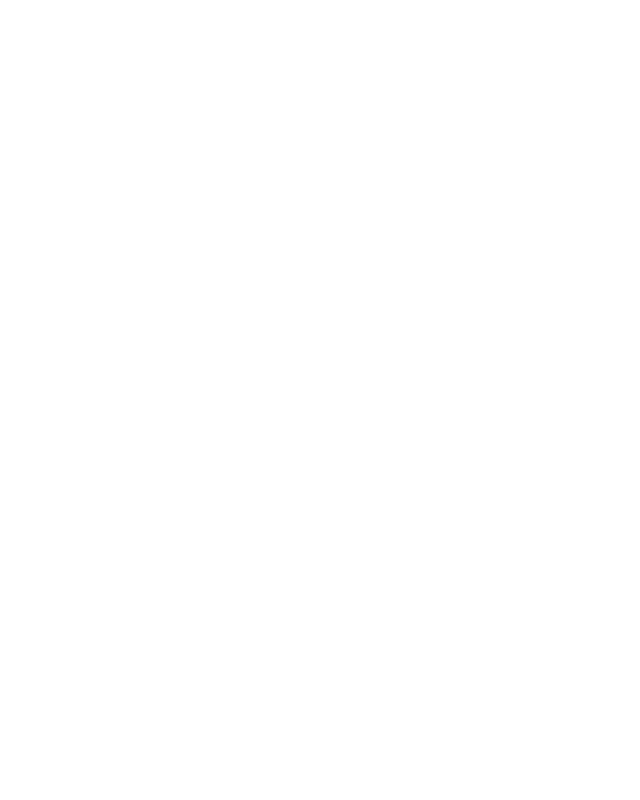
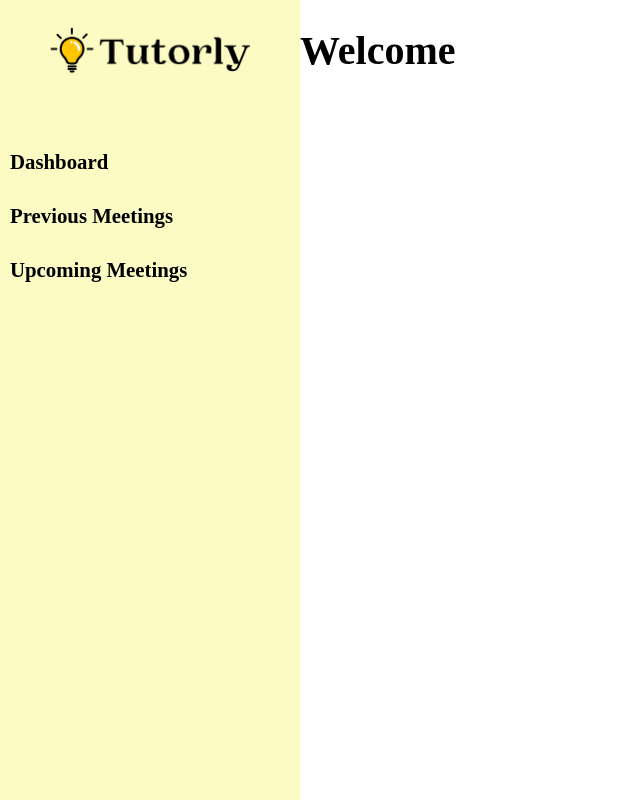
Before and after one commit to Awaish-prog/tutorly-zoom-meeting-frontend, a React (Create React App) app: page /dashboard in a window 1280 px wide. Before the commit this address had no page. Shown: the whole page, without its empty margins (0-640 px from the left). Built offline with nearby package versions, Linux system fonts and the light colour scheme; no server answers.

Commit message:
Added dashboard

```diff
--- a/package.json
+++ b/package.json
@@ -8,6 +8,7 @@
     "@testing-library/user-event": "^13.5.0",
     "react": "^18.2.0",
     "react-dom": "^18.2.0",
+    "react-google-sheets": "^0.4.0",
     "react-router-dom": "^6.10.0",
     "react-scripts": "5.0.1",
     "web-vitals": "^2.1.4"
--- a/src/App.js
+++ b/src/App.js
@@ -3,11 +3,13 @@
 import UpcomingMeetings from "./Routes/UpcomingMeetings";
 import PreviousMeetings from "./Routes/PreviousMeetings";
 import MeetingDeatils from "./Routes/MeetingDetails";
+import Dashboard from "./Routes/Dashboard";
 
 function App() {
   return (
     <Routes>
       <Route path="/" element = { <Login /> } />
+      <Route path="/dashboard" element = { <Dashboard /> } />
       <Route path="/upcomingMeetings" element = {<UpcomingMeetings />} />
       <Route path="/previousMeetings" element = {<PreviousMeetings />} />
       <Route path="/meetingDetails" element = {<MeetingDeatils />} />
--- /dev/null
+++ b/src/CSS/Dashboard.css
@@ -0,0 +1,3 @@
+.dashboard {
+    display: flex;
+}
--- /dev/null
+++ b/src/CSS/Index.css
@@ -0,0 +1,4 @@
+html, body {
+    margin: 0;
+    background-color: #fff;
+}
--- /dev/null
+++ b/src/CSS/MeetingDetails.css
@@ -0,0 +1,38 @@
+.meeting-heading {
+    text-align: center;
+}
+.meeting-container {
+    display: flex;
+    justify-content: space-around;
+    font-size: 1.3rem;
+    flex-wrap: wrap;
+    row-gap: 20px;
+}
+.meeting-details, .meeting-actions {
+    padding: 20px;
+    background-color: var(--blue);
+    color: white;
+    border-radius: 10px;
+    height: fit-content;
+    margin: 10px;
+}
+.meeting-details {
+    width: 45%;
+}
+.meeting-actions {
+    width: 35%;
+}
+.meeting-links {
+    background-color: var(--yellow);
+    color: var(--blue);
+    width: fit-content;
+    padding: 5px;
+    border-radius: 5px;
+    border: none;
+    font-size: 1.3rem;
+    margin: 10px 10px;
+    cursor: pointer;
+}
+.meeting-links:hover {
+    background-color: white;
+}
--- a/src/CSS/Meetings.css
+++ b/src/CSS/Meetings.css
@@ -1,35 +1,46 @@
+:root {
+    --yellow: #FFC701;
+    --blue: #1718F1;
+    --black: #000000;
+}
+
 .meetings {
     display: flex;
 }
 .menu {
     width: 300px;
+    min-height: 100vh;
 }
 h1 {
-    text-align: center;
     font-size: 2.5rem;
 }
 .meetings-list-container {
     width: 100%;
     font-size: 1.2rem;
+    margin-left: 50px;
 }
 .meeting {
-    background-color: yellow;
+    border: 2px solid var(--blue);
+    color: var(--black);
     width: 280px;
     padding: 10px;
     margin: 5px;
     cursor: pointer;
     border-radius: 10px;
+    font-weight: bold;
 }
 .meeting:hover{
-    outline: 5px solid blue;
-    background-color: blue;
+    outline: 5px solid var(--blue);
+    background-color: var(--blue);
+    color: var(--yellow);
 }
 .meetings-list {
     display: flex;
     flex-wrap: wrap;
-    justify-content: space-around;
+    justify-content: flex-start;
+    column-gap: 20px;
 }
 .select-timezone {
-    margin: 20px;
     font-size: 1.3rem;
+    margin: 20px 0;
 }
--- /dev/null
+++ b/src/CSS/Menu.css
@@ -0,0 +1,34 @@
+.menu {
+    background-color: rgb(251, 251, 195);
+}
+.menu-options {
+    font-size: 1.2rem;
+    text-decoration: none;
+    margin: 40px 0 0 0;
+    list-style: none;
+    padding: 0;
+}
+.menu-options > li {
+    margin: 10px 0;
+    font-weight: bold;
+    font-size: 1.3rem;
+    margin: 10px 0;
+    padding: 10px;
+}
+.menu-options > li:hover {
+    background-color: var(--blue);
+}
+.link {
+    color: var(--black);
+    text-decoration: none;
+}
+.link:hover {
+    color: white;
+}
+.logo-div {
+    width: 100%;
+    display: flex;
+    height: 100px;
+    align-items: center;
+    justify-content: center;
+}
--- a/src/Components/Meetings.js
+++ b/src/Components/Meetings.js
@@ -10,7 +10,7 @@
     const [ timeZone, setTimeZone ] = useState({ timeZone: 'PST' })
 
     function gotoMeetingDetails(meeting){
-        navigate("/meetingDetails", { state : { meeting, role, timeZone } })
+        navigate("/meetingDetails", { state : { meeting, role, timeZone, previous } })
     }
 
     function changeTimeZone(e){
--- a/src/Components/Menu.js
+++ b/src/Components/Menu.js
@@ -1,12 +1,20 @@
 import { Link } from "react-router-dom";
-import "../CSS/Meetings.css"
+import "../CSS/Meetings.css";
+import tutorlyLogo from "../Images/tutorly-logo.png"
+import "../CSS/Menu.css"
 
 
 export default function Menu(){
     return (
         <div className="menu">
-            <ul><Link to="/previousMeetings">Previous Meetings</Link></ul>
-            <ul><Link to="/upcomingMeetings">Upcoming Meetings</Link></ul>
+            <div className="logo-div">
+                <img src = {tutorlyLogo} alt="Logo" width="200px" />
+            </div>
+            <ul className="menu-options">
+                <li><Link className="link" to="/dashboard">Dashboard</Link></li>
+                <li><Link className="link" to="/previousMeetings">Previous Meetings</Link></li>
+                <li><Link className="link" to="/upcomingMeetings">Upcoming Meetings</Link></li>
+            </ul>
         </div>
     )
 }
--- /dev/null
+++ b/src/Routes/Dashboard.js
@@ -0,0 +1,32 @@
+import { useState } from "react";
+import Menu from "../Components/Menu";
+import "../CSS/Dashboard.css"
+
+function Dashboard(){
+    const SHEET_ID = '1-wqELarzcQLs8bPNVC_kUiWZMCX6QPX9Acr3rjRov2k';
+const ACCESS_TOKEN = 'ya29.a0Ael9sCP33WvUr3n3koSmx38aVQn-hglZN5GqBcOanEaK5paCi9vMLoHzn1hFqVUzciNoxZbXrY5fAh4CZ022D16u9h9mvNegFS6ZViKCLVZctps8IlV5PPcshPwHLPy0JKeoxGimZQWwdrv6gedvwjVzEPWmaCgYKAdgSARESFQF4udJhpm9ymd0IPqxSvazOcvbocA0163';
+
+
+    const getSheetValues = async () =>{
+        const request = await fetch(`https://sheets.googleapis.com/v4/spreadsheets/${SHEET_ID}/values/A1:B15`,
+        {
+          headers: {
+            "Content-Type": "application/json",
+            Authorization: `Bearer ${ACCESS_TOKEN}`
+        }
+        });
+        const data = await request.json();
+        console.log(data);
+        return data;
+      }
+
+      getSheetValues()
+
+    return <div className="dashboard">
+        <Menu />
+        <h1>Welcome</h1>
+
+    </div>
+}
+
+export default Dashboard
--- a/src/Routes/MeetingDetails.js
+++ b/src/Routes/MeetingDetails.js
@@ -1,6 +1,7 @@
 import { useState } from "react";
 import { useLocation } from "react-router-dom"
 import { cancelAppointmentWithId, getAvailability, rescheduleMeetingWithTime } from "../apiCalls/apiCalls";
+import "../CSS/MeetingDetails.css"
 
 export default function MeetingDeatils(){
 
@@ -10,10 +11,11 @@
     const [ availabilityDate, setAvailabilityDate ] = useState("")
     const [ availabilities, setAvailabilities ] = useState([])
     const [ rescheduleDate, setRescheduleDate ] = useState("")
-    const timeZones = [['PST', 'America/Los_Angeles'],[ 'EST', 'America/New_York'], [ 'CST', 'America/Chicago'], ['IST', 'Asia/Kolkata'], ['MST', 'America/Denver']]
+    const [ showAvailabilityForm, setShowAvailabilityForm ] = useState(false)
 
     const meeting = location.state.meeting
     const timeZone = location.state.timeZone
+    const previous = location.state.previous
 
 
     function checkRecording(e){
@@ -27,11 +29,14 @@
         e.preventDefault()
         const res = await getAvailability(availabilityDate, meeting.appointmentTypeID)
         setAvailabilities(res.timings)
-        setRescheduleDate(res.timings[0].time.slice(0, 16))
     }
 
     async function rescheduleMeeting(e){
         e.preventDefault()
+        if(rescheduleDate === ""){
+            setMessage("Please select a date")
+            return
+        }
         const res = await rescheduleMeetingWithTime(rescheduleDate.slice(0, 16), meeting.id)
         setMessage(res.appointment.message)
     }
@@ -45,22 +50,47 @@
         setMessage(res.appointment.message)
     }
 
+    function showAvailabilityFormToggle(){
+        setShowAvailabilityForm(prev => !prev)
+        setAvailabilities([])
+    }
+
     return <>
-        <p>{meeting.firstName}</p>
-        <p>{meeting.lastName}</p>
-        <p>{meeting.calendar}</p>
-        <p>{new Date(meeting.datetime).toLocaleString('en-US', timeZone)}</p>
-        <p>{meeting.type}</p>
-        <p>{message}</p>
-        <p><a onClick={checkRecording} href={meeting.notes ? meeting.notes : ""} target="_blank">Recording Link</a></p>
-        <button>Reschedule</button>
-        <button onClick={cancelAppointment}>Cancel</button>
+        <h1 className="meeting-heading">{meeting.type}</h1>
+        <p className="error-message">{message}</p>
+        <div className="meeting-container">
+        <div className="meeting-details">
+        <p>Student Name: {meeting.firstName} {meeting.lastName}</p>
+        <p>Tutor Name: {meeting.calendar}</p>
+        <p>Date-time: {new Date(meeting.datetime).toLocaleString('en-US', timeZone)}</p>
+        {
+            previous ?
+            <button className="meeting-links"><a onClick={checkRecording} href={meeting.notes ? meeting.notes : ""} target="_blank">Recording Link</a></button>
+            :
+            <button className="meeting-links"><a href={meeting.location.slice(5, meeting.location.indexOf(" ", 5))} target="_blank">Join Meeting</a></button>
+        }
+        </div>
+        <div className="meeting-actions">
+        <h3>Actions</h3>
+        {
+            previous ?
+            <p>No actions available</p>
+            :
+            <>
+            <button className="meeting-links" onClick={showAvailabilityFormToggle}>Reschedule</button>
+            <button className="meeting-links" onClick={cancelAppointment}>Cancel</button>
+            {
+                showAvailabilityForm &&
+                <>
                 <h3>Check Availability</h3>
                 <form onSubmit={(e) => checkAvailabilityWithdate(e)}>
                     <label>Select Date:</label>
                     <input type="date" value={availabilityDate} onChange={(e) => setAvailabilityDate(e.target.value)}></input>
-            <input type="submit"></input>
+                    <input className="meeting-links" type="submit"></input>
                 </form>
+                {
+                    availabilities.length !== 0 &&
+                    <>
                         <h3>Select Time</h3>
                         <form onSubmit={rescheduleMeeting}>
                             {
@@ -71,7 +101,17 @@
                                     </div>
                                 })
                             }
-            <input type="submit" />
+                            <input className="meeting-links" type="submit" />
                         </form>
                     </>
                 }
+
+            </>
+            }
+
+            </>
+        }
+        </div>
+        </div>
+    </>
+}
--- a/src/index.js
+++ b/src/index.js
@@ -2,6 +2,7 @@
 import ReactDOM from 'react-dom/client';
 import App from './App';
 import { BrowserRouter } from "react-router-dom";
+import "./CSS/Index.css"
 
 const root = ReactDOM.createRoot(document.getElementById('root'));
 root.render(
```
Also changed, not shown: src/Images/tutorly-logo.png (added), 1 other file (tests, documents, lock files or other folders). Lines whose indentation alone changed are shown as unchanged.
